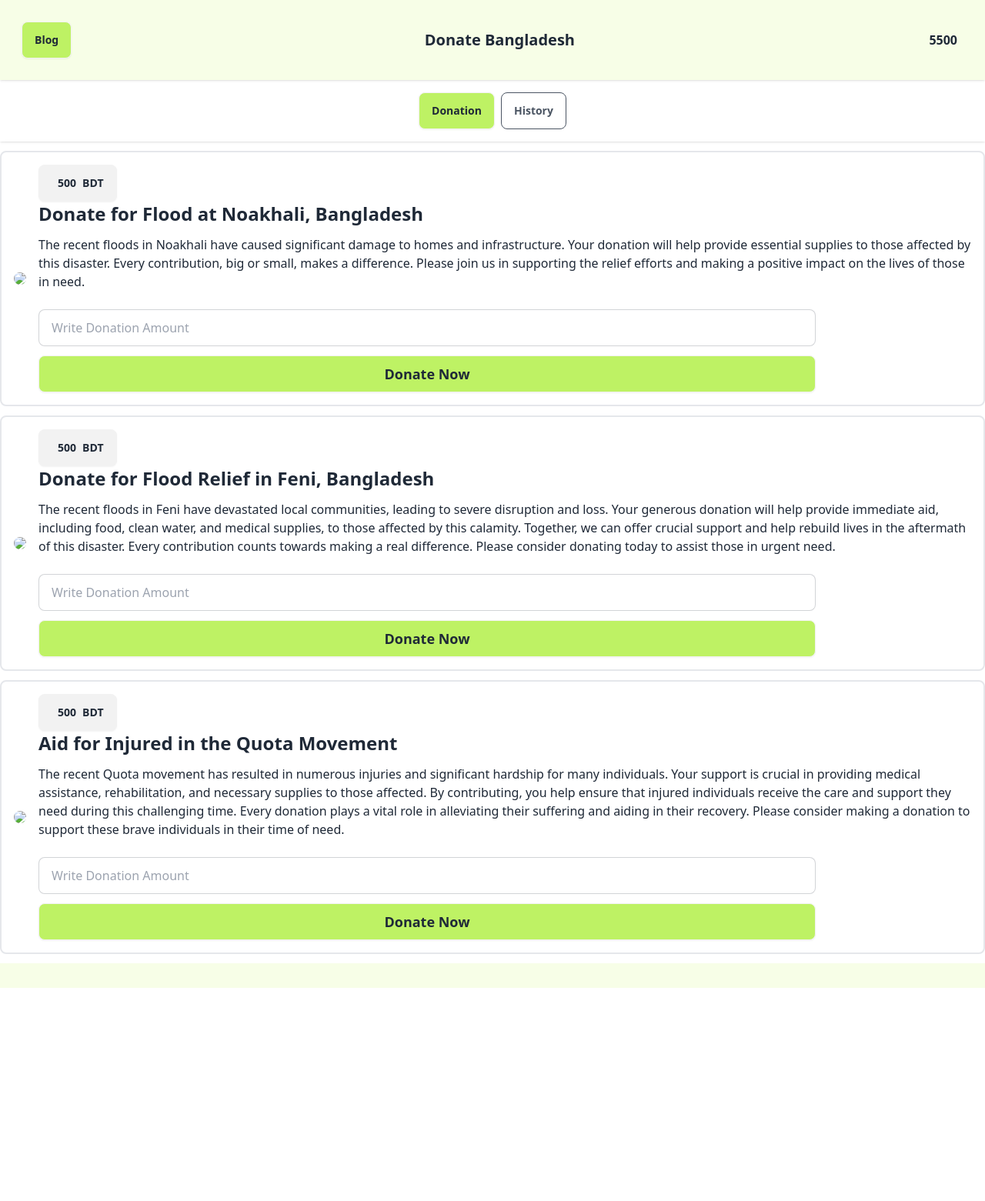
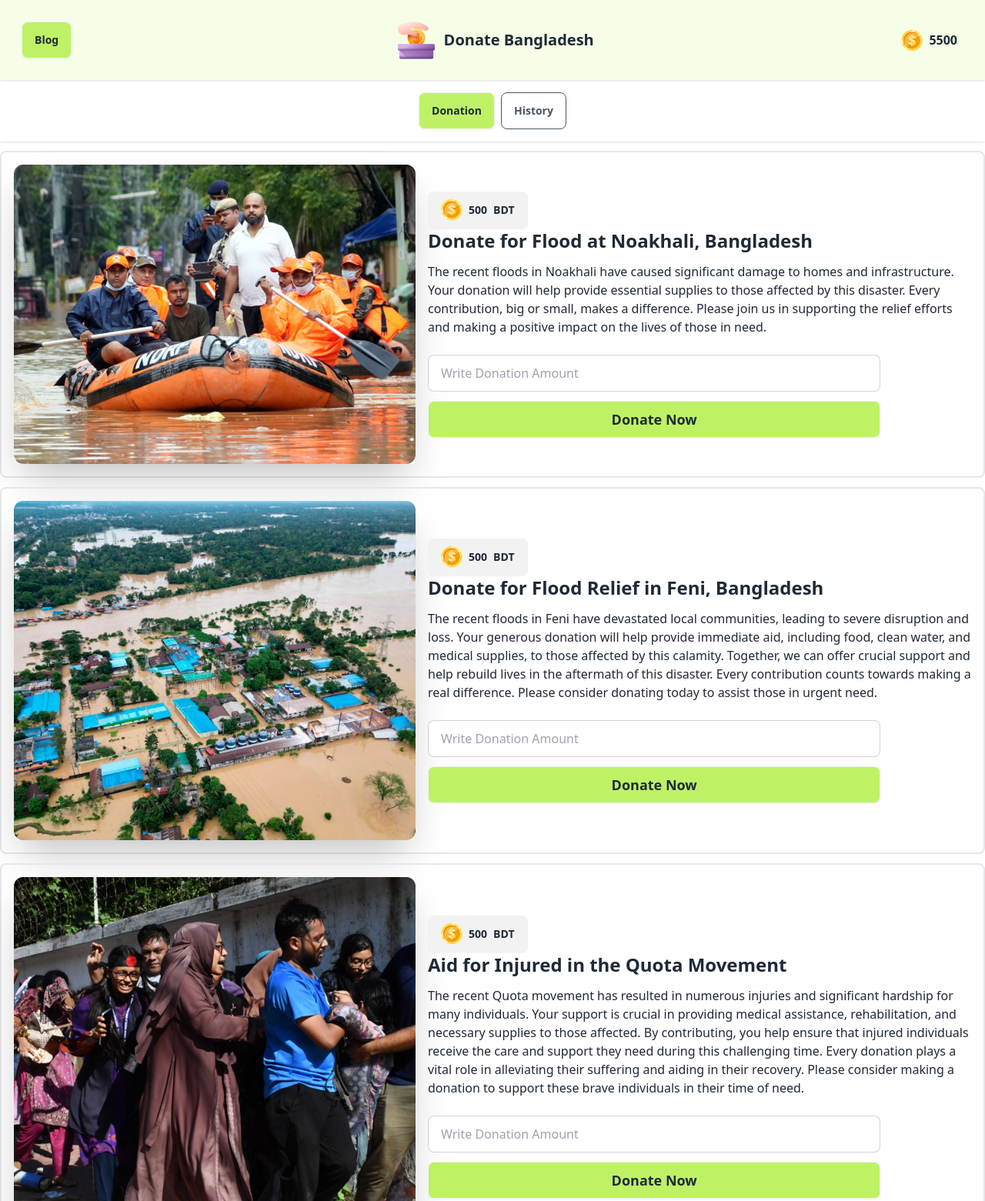
Before and after one commit to khalid199701/flood_donation, a plain HTML site: page index.html in a window 1280 px wide. Shown: the top 1561 px of the page at 77% size. Before the commit the page ends 1284 px from the top, so only its background shows below. Drawn offline with nearby package versions, Linux system fonts and the light colour scheme; the site is published under a folder, as on GitHub Pages, so addresses that start at the root find nothing.

Commit message:
All changes done

```diff
--- a/index.html
+++ b/index.html
@@ -22,13 +22,13 @@
             </div>
             <div class="navbar-center">
               <div class="flex items-center gap-3">
-                <img src="/assets/logo.png" alt="">
+                <img src="assets/logo.png" alt="">
                 <h3 class="text-xl font-bold">Donate Bangladesh</h3>
               </div>
             </div>
             <div class="navbar-end">
                 <div class="flex items-center gap-2 m-5 p-2">
-                    <img src="/assets/coin.png" alt="">
+                    <img src="assets/coin.png" alt="">
                     <p id="account-balance" class="font-bold">5500</p>
                 </div>
             </div>
@@ -47,11 +47,11 @@
             <div class="hero my-3">
                 <div class="hero-content border-solid border-2 rounded-lg flex-col lg:flex-row">
                     <img
-                        src="/assets/noakhali.png"
+                        src="assets/noakhali.png"
                         class="rounded-lg shadow-2xl" />
                     <div>
                         <button class="btn">
-                            <img src="/assets/coin.png" alt="">
+                            <img src="assets/coin.png" alt="">
                             <p id="noakhali-balance">500</p>
                             <p>BDT</p>
                         </button>
@@ -81,11 +81,11 @@
             <div class="hero my-3">
                 <div class="hero-content border-solid border-2 rounded-lg flex-col lg:flex-row">
                     <img
-                        src="/assets/feni.png"
+                        src="assets/feni.png"
                         class="rounded-lg shadow-2xl" />
                     <div>
                         <button class="btn">
-                            <img src="/assets/coin.png" alt="">
+                            <img src="assets/coin.png" alt="">
                             <p id="feni-balance">500</p>
                             <p>BDT</p>
                         </button>
@@ -104,11 +104,11 @@
             <div class="hero my-3">
                 <div class="hero-content border-solid border-2 rounded-lg flex-col lg:flex-row">
                     <img
-                        src="/assets/quota-protest.png"
+                        src="assets/quota-protest.png"
                         class="rounded-lg shadow-2xl" />
                     <div>
                         <button class="btn">
-                            <img src="/assets/coin.png" alt="">
+                            <img src="assets/coin.png" alt="">
                             <p id="quota-balance">500</p>
                             <p>BDT</p>
                         </button>
@@ -135,7 +135,7 @@
         </aside>
     </footer>
 
-    <script src="/js/utilities.js"></script>
-    <script src="/js/index.js"></script>
+    <script src="js/utilities.js"></script>
+    <script src="js/index.js"></script>
 </body>
 </html>
```
Also changed, not shown: blog.html (+4 -4 lines).
